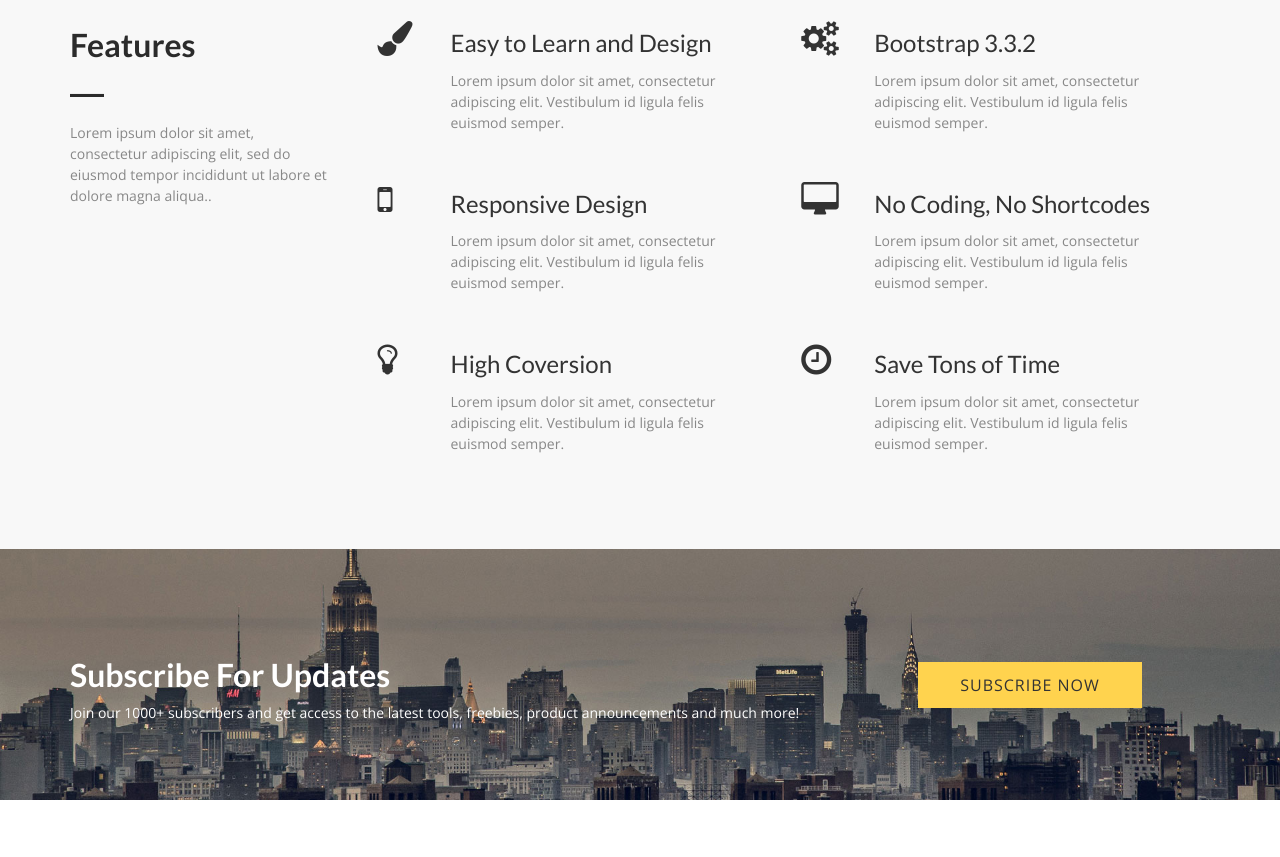
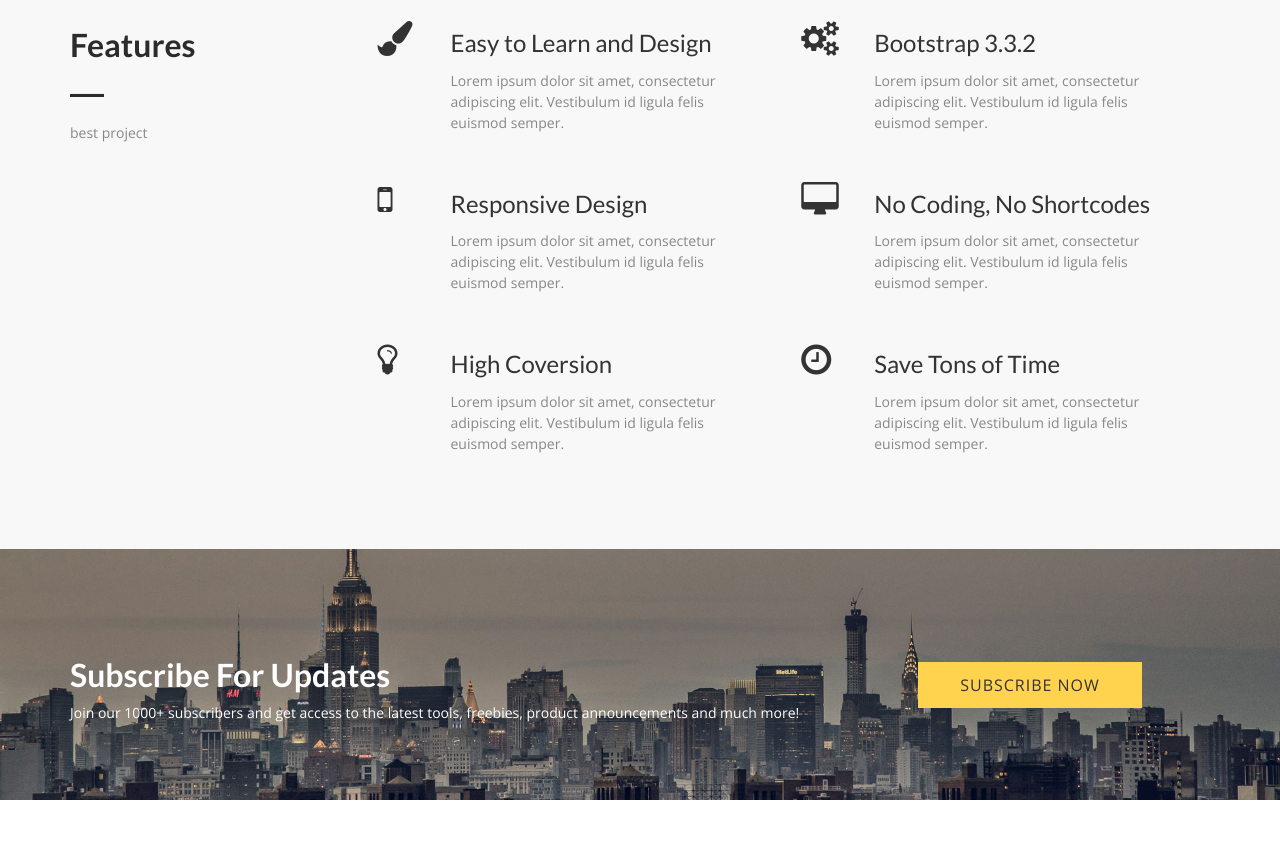
Before and after one commit to sundareshwari/sample, a plain HTML site: page sun/sun/index.html in a window 1280 px wide. Shown: the part 900-1757 px from the top of the page. Drawn offline with nearby package versions, Linux system fonts and the light colour scheme.

Commit message:
second  change

```diff
--- a/sun/sun/index.html
+++ b/sun/sun/index.html
@@ -71,7 +71,7 @@
           <div class="section-title">
             <h2 class="head-title">Features</h2>
             <hr class="botm-line">
-            <p class="sec-para">Lorem ipsum dolor sit amet, consectetur adipiscing elit, sed do eiusmod tempor incididunt ut labore et dolore magna aliqua..</p>
+            <p class="sec-para">best project</p>
           </div>
         </div>
         <div class="col-md-9">
```
